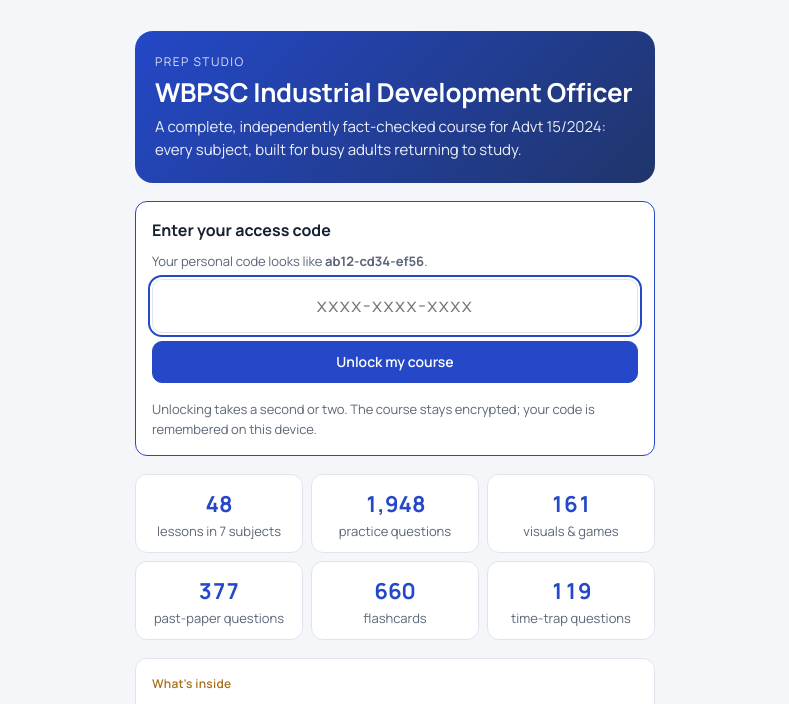
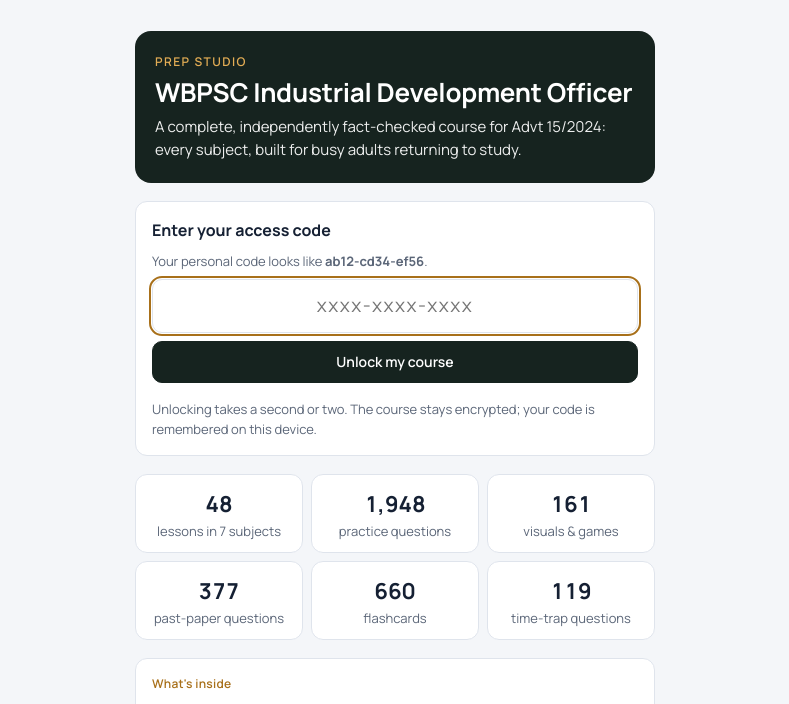
Before and after one commit to tradevortex360/prep-studio, a plain HTML site: page ido/index.html in a window 1280 px wide. Shown: the part 55-759 px from the top of the page, without its empty margins (245-1034 px from the left). Drawn offline with Linux system fonts and the light colour scheme.

Commit message:
Code page: calmer green and gold colours
Co-Authored-By: Claude Opus 5.5 <noreply@anthropic.com>
Claude-Session: https://claude.ai/code/session_01YPVv1TEHYojMJxaSJYcV5A

```diff
--- a/ido/index.html
+++ b/ido/index.html
@@ -300,19 +300,19 @@ window.PREP_ENV=(function(){
     const app=document.getElementById("app");const T=(CFG.stats||{});const nav=document.querySelector("nav.tabs");if(nav)nav.style.display="none";
     const fmt=n=>Number(n||0).toLocaleString("en-IN");
     const totalQ=(T.lessonQ||0)+(T.bankQ||0)+(T.hardQ||0)+(T.pastQ||0);
-    const tile=(n,l)=>`<div style="background:var(--surface);border:1px solid var(--line);border-radius:12px;padding:12px 10px;text-align:center"><div style="font-size:22px;font-weight:700;color:var(--accent);font-variant-numeric:tabular-nums">${n}</div><div class="small muted" style="margin-top:2px;line-height:1.3">${l}</div></div>`;
-    const row=(ic,t,d)=>`<div style="display:flex;gap:12px;align-items:flex-start"><div style="flex:0 0 34px;height:34px;border-radius:10px;background:var(--accent-soft);display:flex;align-items:center;justify-content:center;font-size:17px">${ic}</div><div><b>${t}</b><div class="small muted" style="margin-top:2px">${d}</div></div></div>`;
-    app.innerHTML=`<div class="stack" style="max-width:520px;margin:18px auto 40px;gap:18px">
-      <div style="background:linear-gradient(135deg,var(--accent) 0%,#20356b 100%);color:#fff;border-radius:18px;padding:22px 20px">
-        <div style="font-size:12px;letter-spacing:.12em;text-transform:uppercase;opacity:.85">Prep Studio</div>
+    const tile=(n,l)=>`<div style="background:var(--surface);border:1px solid var(--line);border-radius:12px;padding:12px 10px;text-align:center"><div style="font-size:22px;font-weight:700;color:var(--ink);font-variant-numeric:tabular-nums">${n}</div><div class="small muted" style="margin-top:2px;line-height:1.3">${l}</div></div>`;
+    const row=(ic,t,d)=>`<div style="display:flex;gap:12px;align-items:flex-start"><div style="flex:0 0 34px;height:34px;border-radius:10px;background:var(--gold-soft);display:flex;align-items:center;justify-content:center;font-size:17px">${ic}</div><div><b>${t}</b><div class="small muted" style="margin-top:2px">${d}</div></div></div>`;
+    app.innerHTML=`<style>#gatecode:focus{outline:2px solid #a8701a;outline-offset:1px;border-color:#a8701a}@media (prefers-color-scheme:dark){#gatego{background:#e3ad55!important;border-color:#e3ad55!important;color:#16231f!important}}</style><div class="stack" style="max-width:520px;margin:18px auto 40px;gap:18px">
+      <div style="background:#16231f;color:#fff;border-radius:16px;padding:22px 20px">
+        <div style="font-size:12px;letter-spacing:.12em;text-transform:uppercase;color:#e3ad55;font-weight:600">Prep Studio</div>
         <h1 style="color:#fff;margin:6px 0 6px;font-size:26px;line-height:1.2">WBPSC Industrial Development Officer</h1>
         <p style="margin:0;opacity:.92;font-size:15px">A complete, independently fact-checked course for Advt 15/2024: every subject, built for busy adults returning to study.</p>
       </div>
-      <form id="gateform" class="card stack" style="gap:8px;border-color:var(--accent)">
+      <form id="gateform" class="card stack" style="gap:8px">
         <label for="gatecode"><b>Enter your access code</b></label>
         <span class="small muted">Your personal code looks like <b>ab12-cd34-ef56</b>.</span>
         <input id="gatecode" autocomplete="off" autocapitalize="off" spellcheck="false" placeholder="xxxx-xxxx-xxxx" style="font:inherit;font-size:19px;padding:11px 12px;border:1px solid var(--line);border-radius:10px;background:var(--surface);color:var(--ink);letter-spacing:.08em;text-align:center">
-        <button class="btn primary" type="submit" id="gatego" style="width:100%">Unlock my course</button>
+        <button class="btn primary" type="submit" id="gatego" style="width:100%;background:#16231f;border-color:#16231f;color:#fff">Unlock my course</button>
         <div class="err" id="gateerr">${msg||""}</div>
         <span class="small muted">Unlocking takes a second or two. The course stays encrypted; your code is remembered on this device.</span>
       </form>
--- a/ido/keys.json
+++ b/ido/keys.json
@@ -1 +1 @@
-{"v": 1, "iter": 600000, "people": {"atdx": {"salt": "8Z7wxwrrnit/oj70UCA3nQ==", "iv": "irnz17hXo26mJwJe", "wrapped": "Cm1EvgwIXuzkZ+rBlSf6B3nUAWxu9S0oHizZ3xxnSmpqoYl0z3OqZBR/uDlvSQhW", "iv2": "ZWWEoI0sSRj9AkyG", "nm": "WCYyrx4FcgEb13vYeh5/2lAqyA=="}, "m2n8": {"salt": "tRhfUHWM6IcmoR+6CvjLmA==", "iv": "DsSNHL8/qpPWayQ8", "wrapped": "kcmDI5qoh3QqdtysMxnqZJhrhXIvCTR7We3C/v3sqZPjZff5M+zwaE5TH5wk+KWx", "iv2": "yalyy98+o8aI08fr", "nm": "MHZuEBhMKHxJ3+VQDHMcnSdI4w=="}}}
+{"v": 1, "iter": 600000, "people": {"atdx": {"salt": "pE217tNKX7wGLLMbG2RtcA==", "iv": "OxF2CCcS050/FQSf", "wrapped": "gSgQq8897e78EojVKz/xR8UYKcI920DyTpuj8FmX2bbpZrK8s48IpcXdp89U70CV", "iv2": "ZsI3Iom2QRX+vlV9", "nm": "++GQa0D3KDzZN1JJSTEWVqoJHQ=="}, "m2n8": {"salt": "rYCLMrgC9jw3hhMJ+YH6dA==", "iv": "NzE1ltMFwdPNn5Cs", "wrapped": "qPyAvHUzQZADwCFZ92g26Wh4UqJR0gNUDh5tJafYThdhXNVNn8ZWZwuq9F6UT9Wa", "iv2": "2ZQg5EusQpIhod0l", "nm": "UtQMQQ2E6mTYXEn1aj022rCDsQ=="}}}
```
Also changed, not shown: 18 other files.
